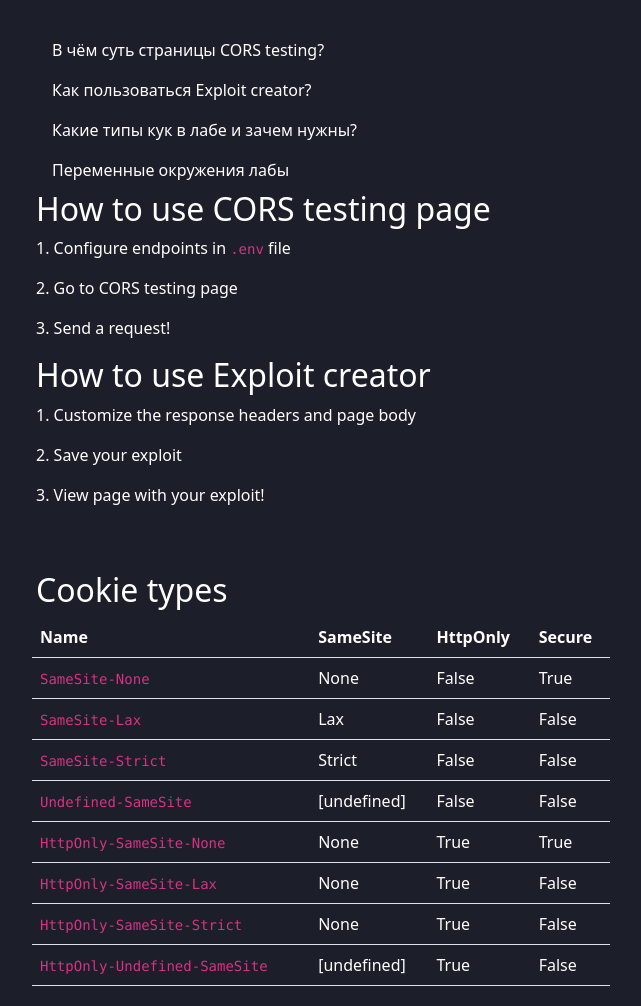
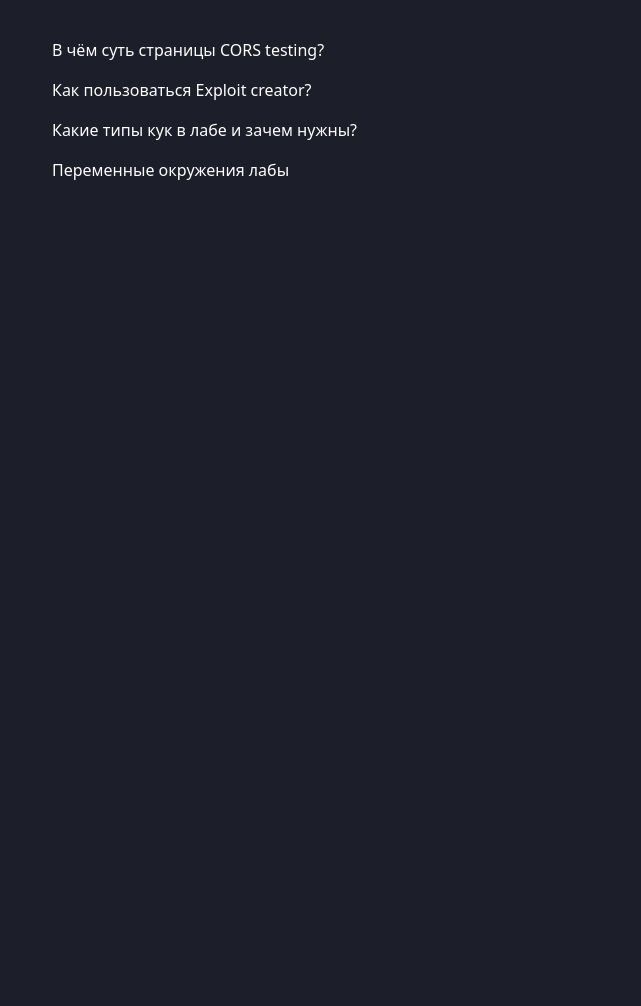
Before and after one commit to SidneyJob/CSTL, a Flask app: page /docs in a window 1280 px wide. Shown: the part 237-1243 px from the top of the page, without its empty margins (327-968 px from the left). After the commit the page ends 417 px from the top, so only its background shows below. Run offline with Flask 3, Linux system fonts and the light colour scheme; some libraries are stand-ins or nearby versions.

Commit message:
Finish docs

```diff
--- a/app/templates/docs.html
+++ b/app/templates/docs.html
@@ -33,91 +33,13 @@
             </div>
 
             <div class="list-group">
-                <a href="#" class="list-group-item list-group-item-action">В чём суть страницы CORS testing?</a>
-
-                <a href="#" class="list-group-item list-group-item-action">Как пользоваться Exploit creator?</a>
-                <a href="#" class="list-group-item list-group-item-action">Какие типы кук в лабе и зачем нужны?</a>
+                <a href="/docs/cors_testing" class="list-group-item list-group-item-action">В чём суть страницы CORS testing?</a>
+                <a href="/docs/exploit_creator" class="list-group-item list-group-item-action">Как пользоваться Exploit creator?</a>
+                <a href="/docs/cookies" class="list-group-item list-group-item-action">Какие типы кук в лабе и зачем нужны?</a>
                 <a href="/docs/env" class="list-group-item list-group-item-action">Переменные окружения лабы</a>
             </div>
 
-            <div class="row">
-                <h2>How to use CORS testing page</h2>
-                <p>1. Configure endpoints in <code>.env</code> file</p>
-                <p>2. Go to CORS testing page</p>
-                <p>3. Send a request!</p>
-            </div>
 
-            <div class="row">
-                <h2>How to use Exploit creator</h2>
-                <p>1. Customize the response headers and page body</p>
-                <p>2. Save your exploit</p>
-                <p>3. View page with your exploit!</p>
-            </div>
-
-            <div class="row mt-5">
-                <h2>Cookie types</h2>
-                <table class="table ms-2">
-                    <thead>
-                        <tr>
-                            <th scope="col" class="text-white">Name</th>
-                            <th scope="col" class="text-white">SameSite</th>
-                            <th scope="col" class="text-white">HttpOnly</th>
-                            <th scope="col" class="text-white">Secure</th>
-                        </tr>
-                    </thead>
-                    <tbody>
-                        <tr>
-                            <td><code>SameSite-None</code></td>
-                            <td class="text-white">None</td>
-                            <td class="text-white">False</td>
-                            <td class="text-white">True</td>
-                        </tr>
-                        <tr>
-                            <td><code>SameSite-Lax</code></td>
-                            <td class="text-white">Lax</td>
-                            <td class="text-white">False</td>
-                            <td class="text-white">False</td>
-                        </tr>
-                        <tr>
-                            <td><code>SameSite-Strict</code></td>
-                            <td class="text-white">Strict</td>
-                            <td class="text-white">False</td>
-                            <td class="text-white">False</td>
-                        </tr>
-                        <tr>
-                            <td><code>Undefined-SameSite</code></td>
-                            <td class="text-white">[undefined]</td>
-                            <td class="text-white">False</td>
-                            <td class="text-white">False</td>
-                        </tr>
-                        <tr>
-                            <td><code>HttpOnly-SameSite-None</code></td>
-                            <td class="text-white">None</td>
-                            <td class="text-white">True</td>
-                            <td class="text-white">True</td>
-                        </tr>
-                        <tr>
-                            <td><code>HttpOnly-SameSite-Lax</code></td>
-                            <td class="text-white">None</td>
-                            <td class="text-white">True</td>
-                            <td class="text-white">False</td>
-                        </tr>
-                        <tr>
-                            <td><code>HttpOnly-SameSite-Strict</code></td>
-                            <td class="text-white">None</td>
-                            <td class="text-white">True</td>
-                            <td class="text-white">False</td>
-                        </tr>
-                        <tr>
-                            <td><code>HttpOnly-Undefined-SameSite</code></td>
-                            <td class="text-white">[undefined]</td>
-                            <td class="text-white">True</td>
-                            <td class="text-white">False</td>
-                        </tr>
-                    </tbody>
-                </table>
-
-            </div>
 
 
 
--- a/app/views.py
+++ b/app/views.py
@@ -34,6 +34,27 @@ def docs():
 def docs_env():
     return make_response(
         render_template("docs/env.html")
+    )
+
+
+@lab_views.route('/docs/cookies', methods=['POST', 'GET'])
+def docs_cookies():
+    return make_response(
+        render_template("docs/cookies.html")
+    )
+
+
+@lab_views.route('/docs/cors_testing', methods=['POST', 'GET'])
+def docs_cors():
+    return make_response(
+        render_template("docs/cors_testing.html")
+    )
+
+
+@lab_views.route('/docs/exploit_creator', methods=['POST', 'GET'])
+def docs_exploit():
+    return make_response(
+        render_template("docs/exploit_creator.html")
     )
 
 
```
Also changed, not shown: app/templates/docs/cookies.html (+75 -0 lines), app/templates/docs/cors_testing.html (+13 -0 lines), app/templates/docs/exploit_creator.html (+20 -0 lines).
